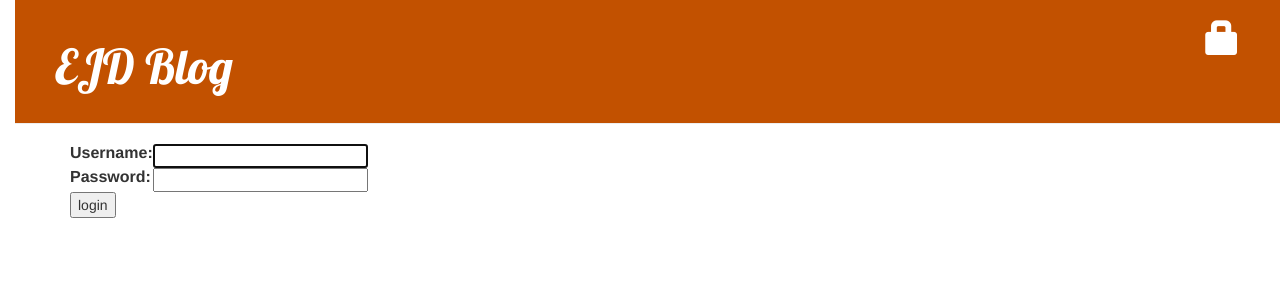
After one commit to ejdarder/my-first-blog, a Django app: page /accounts/login/ in a window 1280 px wide. The commit adds this page. Shown: the top 300 px of the page. Run offline with Django 3.2, Linux system fonts and the light colour scheme; some libraries are stand-ins or nearby versions.

Commit message:
Login, logout features added

```diff
--- a/blog/templates/blog/base.html
+++ b/blog/templates/blog/base.html
@@ -12,6 +12,10 @@
         <div class="page-header">
             {% if user.is_authenticated %}
                 <a href="{% url 'post_new' %}" class="top-menu"><span class="glyphicon glyphicon-plus"></span></a>
+                <a href="{% url 'post_draft_list' %}" class="top-menu"><span class="glyphicon glyphicon-edit"></span></a>
+                <p class="top-menu">Hello {{ user.username }} <small>(<a href="{% url 'logout' %}">Log out</a>)</small></p>
+            {% else %}
+                <a href="{% url 'login' %}" class="top-menu"><span class="glyphicon glyphicon-lock"></span></a>
             {% endif %}
             <h1><a href="/">EJD Blog</a></h1>
         </div>
--- a/blog/templates/blog/post_detail.html
+++ b/blog/templates/blog/post_detail.html
@@ -6,9 +6,12 @@
             <div class="date">
                 {{ post.published_date }}
             </div>
+        {% else %}
+            <a class="btn btn-default" href="{% url 'post_publish' pk=post.pk %}">Publish</a>
         {% endif %}
         {% if user.is_authenticated %}
      		<a class="btn btn-default" href="{% url 'post_edit' pk=post.pk %}"><span class="glyphicon glyphicon-pencil"></span></a>
+            <a class="btn btn-default" href="{% url 'post_remove' pk=post.pk %}"><span class="glyphicon glyphicon-remove"></span></a>
 		{% endif %}
         <h2>{{ post.title }}</h2>
         <p>{{ post.text|linebreaksbr }}</p>
--- /dev/null
+++ b/blog/templates/registration/login.html
@@ -0,0 +1,24 @@
+{% extends "blog/base.html" %}
+
+{% block content %}
+    {% if form.errors %}
+        <p>Your username and password didn't match. Please try again.</p>
+    {% endif %}
+
+    <form method="post" action="{% url 'login' %}">
+    {% csrf_token %}
+        <table>
+        <tr>
+            <td>{{ form.username.label_tag }}</td>
+            <td>{{ form.username }}</td>
+        </tr>
+        <tr>
+            <td>{{ form.password.label_tag }}</td>
+            <td>{{ form.password }}</td>
+        </tr>
+        </table>
+
+        <input type="submit" value="login" />
+        <input type="hidden" name="next" value="{{ next }}" />
+    </form>
+{% endblock %}
--- a/blog/urls.py
+++ b/blog/urls.py
@@ -6,4 +6,7 @@ urlpatterns = [
     path('post/<int:pk>/', views.post_detail, name='post_detail'),
     path('post/new/', views.post_new, name='post_new'),
     path('post/<int:pk>/edit/', views.post_edit, name='post_edit'),
+    path('drafts/', views.post_draft_list, name='post_draft_list'),
+    path('post/<pk>/publish/', views.post_publish, name='post_publish'),
+    path('post/<pk>/remove/', views.post_remove, name='post_remove'),
 ]
--- a/mysite/settings.py
+++ b/mysite/settings.py
@@ -120,3 +120,5 @@ USE_TZ = True
 
 STATIC_URL = '/static/'
 STATIC_ROOT = os.path.join(BASE_DIR, 'static')
+
+LOGIN_REDIRECT_URL = '/'
--- a/mysite/urls.py
+++ b/mysite/urls.py
@@ -13,10 +13,14 @@ Including another URLconf
     1. Import the include() function: from django.urls import include, path
     2. Add a URL to urlpatterns:  path('blog/', include('blog.urls'))
 """
+from django.urls import path, include
 from django.contrib import admin
-from django.urls import path, include
+
+from django.contrib.auth import views
 
 urlpatterns = [
     path('admin/', admin.site.urls),
+    path('accounts/login/', views.LoginView.as_view(), name='login'),
+    path('accounts/logout/', views.LogoutView.as_view(next_page='/'), name='logout'),
     path('', include('blog.urls')),
 ]
```
Also changed, not shown: blog/templates/blog/post_draft_list.html (added, +11 -0 lines), blog/views.py (+23 -3 lines), db.sqlite3.
